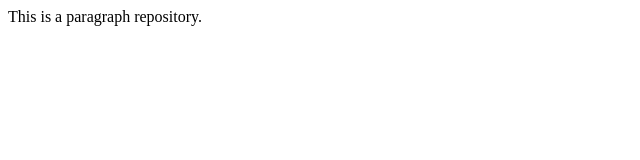
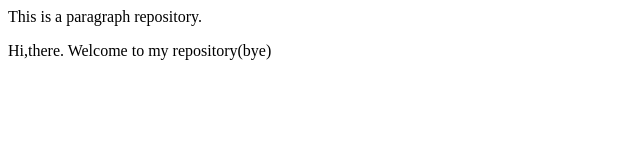
Before and after one commit to sushmabarhanpure1991-web/local_repo, a plain HTML site: page index.html in a window 1280 px wide. Shown: the whole page, without its empty margins (0-640 px from the left). Drawn offline with Linux system fonts and the light colour scheme.

Commit message:
bye in f2

```diff
--- a/index.html
+++ b/index.html
@@ -1 +1,2 @@
 <p>This is a paragraph repository.</p>
+<p>Hi,there. Welcome to my repository(bye)</p>
```
